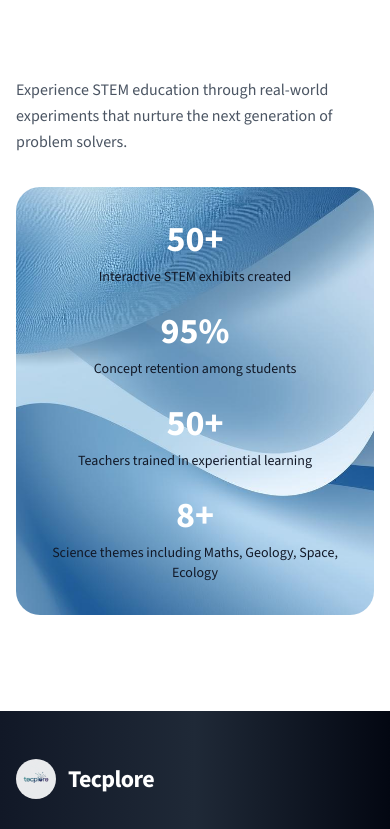
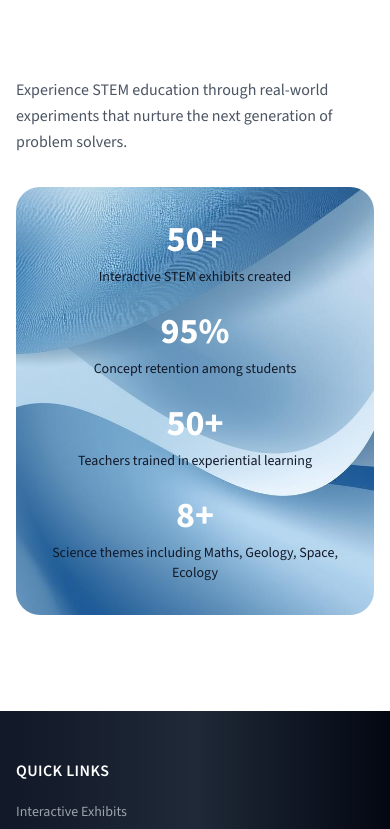
Before and after one commit to Tecplore-innovations/Tecplore_website, a Next.js app: page / in a window 390 px wide. Shown: the part 1157-1986 px from the top of the page. Built offline with nearby package versions, Linux system fonts and the light colour scheme.

Commit message:
footer responsive state correction

```diff
--- a/src/components/Footer/footer.tsx
+++ b/src/components/Footer/footer.tsx
@@ -29,10 +29,19 @@ const Footer = () => {
   return (
     <footer className="bg-gradient-to-r from-gray-900 via-gray-800 to-gray-950 text-white">
       <div className="container mx-auto px-4 sm:px-6 lg:px-8 max-w-7xl">
+
         <div className="py-12 lg:py-16">
-          <div className="grid grid-cols-1 sm:grid-cols-2 lg:grid-cols-12 gap-8 lg:gap-12">
-            <div className="lg:col-span-4 space-y-6">
-              <div className="flex items-center gap-3">
+          <div className="
+            grid
+            grid-cols-1
+            sm:grid-cols-2
+            lg:grid-cols-12
+            gap-8 lg:gap-12
+          ">
+
+            {/* --- Tecplore logo + socials (top on web, bottom on mobile) --- */}
+            <div className="lg:col-span-4 sm:col-span-2 order-3 lg:order-1 space-y-6 text-center sm:text-left">
+              <div className="flex items-center justify-center sm:justify-start gap-3">
                 <Image
                   src="/photos/Tecplore logo.jpg"
                   alt="Logo"
@@ -43,7 +52,7 @@ const Footer = () => {
                 <h3 className="text-2xl font-bold tracking-tight">Tecplore</h3>
               </div>
 
-              <div className="flex items-center gap-4 pt-2">
+              <div className="flex items-center justify-center sm:justify-start gap-4 pt-2">
                 <a
                   href="https://www.instagram.com/tecplore_edu/"
                   target="_blank"
@@ -65,7 +74,8 @@ const Footer = () => {
               </div>
             </div>
 
-            <div className="lg:col-span-4 space-y-4">
+            {/* --- Quick Links --- */}
+            <div className="sm:col-span-1 lg:col-span-4 order-1 lg:order-2 space-y-4">
               <h4 className="font-semibold text-base uppercase tracking-wide text-white mb-4">
                 Quick Links
               </h4>
@@ -94,7 +104,8 @@ const Footer = () => {
               </ul>
             </div>
 
-            <div className="lg:col-span-4 space-y-4">
+            {/* --- Company Links --- */}
+            <div className="sm:col-span-1 lg:col-span-4 order-2 lg:order-3 space-y-4">
               <h4 className="font-semibold text-base uppercase tracking-wide text-white mb-4">
                 Company
               </h4>
@@ -111,12 +122,13 @@ const Footer = () => {
                 ))}
               </ul>
             </div>
+
           </div>
         </div>
 
         <Separator className="bg-gray-700" />
 
-        <div className="py-6">
+        <div className="py-4">
           <div className="flex flex-col sm:flex-row justify-between items-center gap-4">
             <p className="text-gray-500 text-xs order-2 sm:order-1 text-center">
               © {new Date().getFullYear()} Tecplore. All rights reserved.
```
